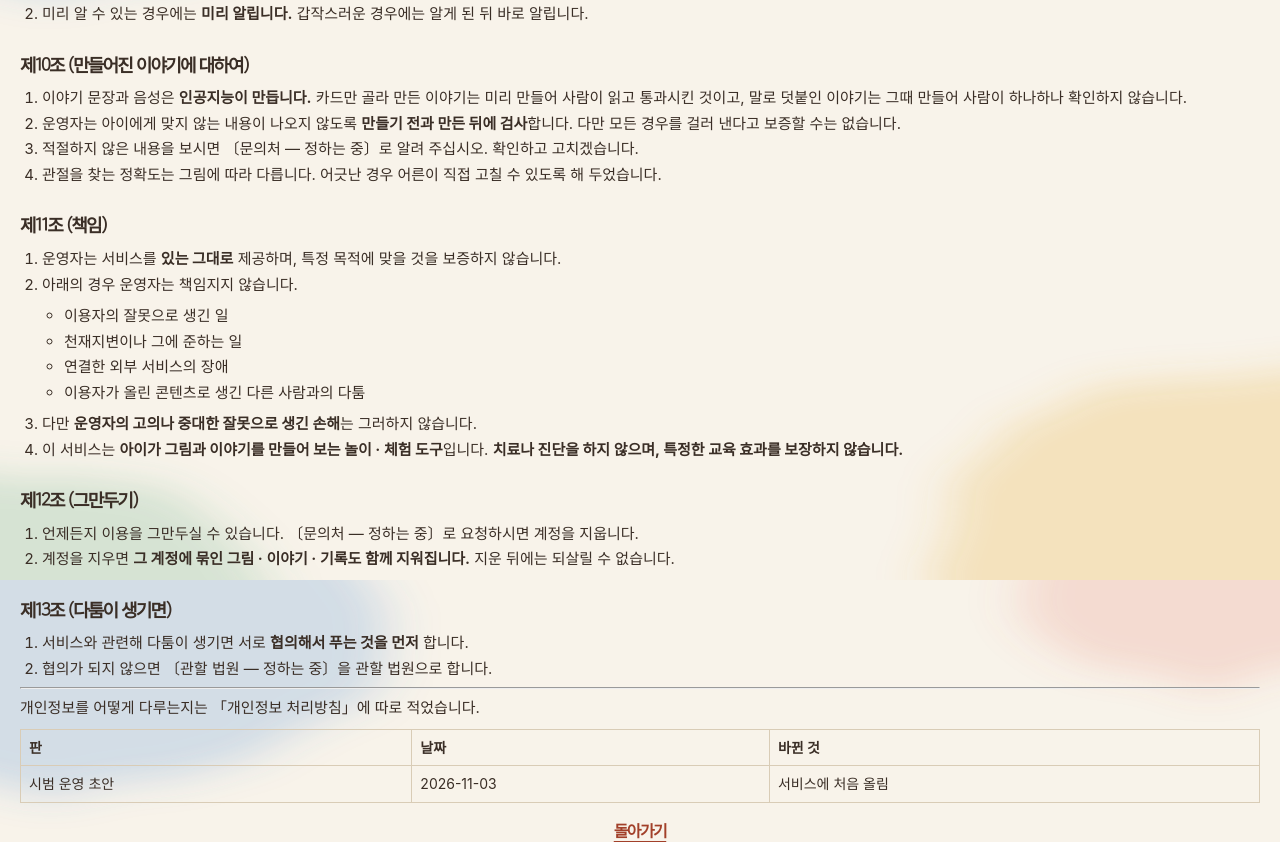
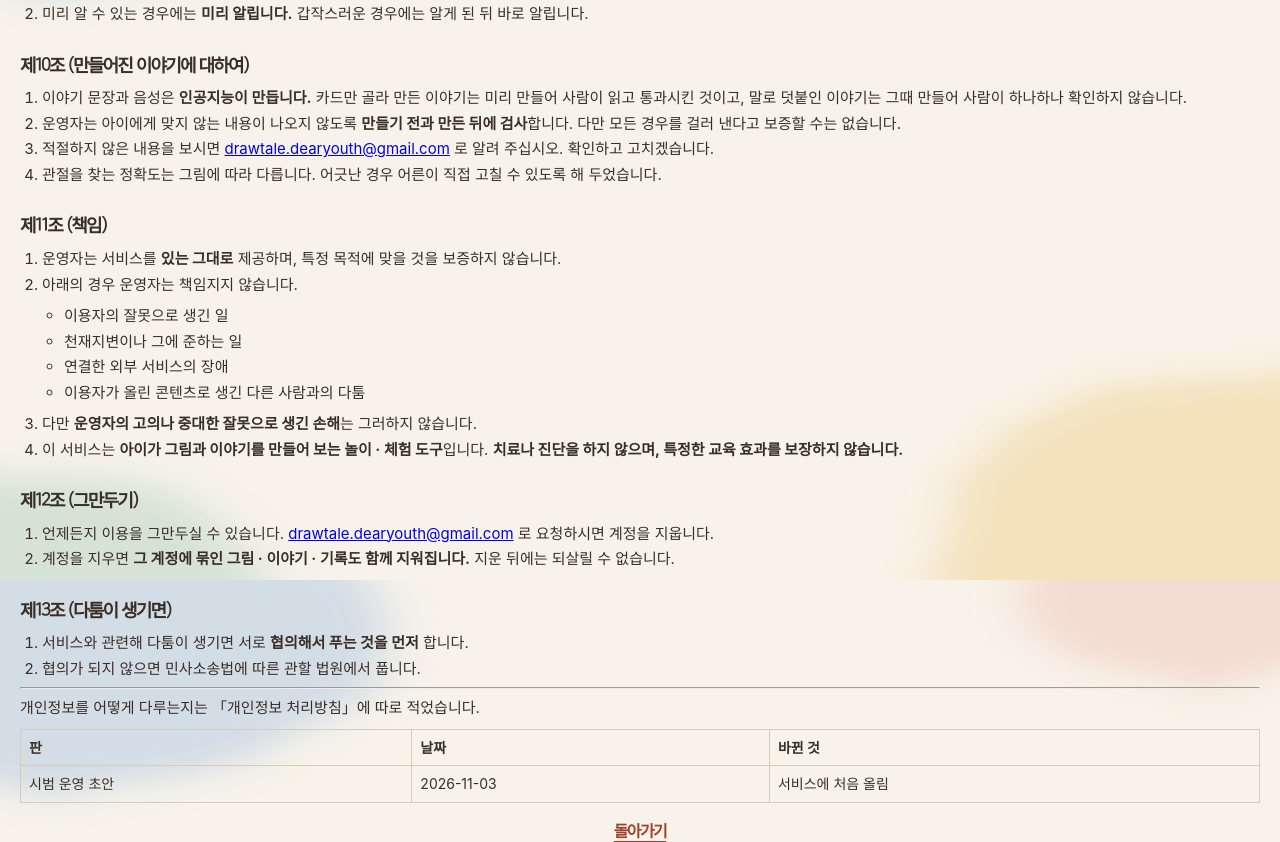
Before and after one commit to seominji58/drawtale-frontend, a React (Vite) app: page /terms in a window 1280 px wide. Shown: the part 1820-2662 px from the top of the page. Built offline with nearby package versions, Linux system fonts and the light colour scheme; no server answers; a web font is replaced by a local one.

Commit message:
약관 · 개인정보 처리방침에 운영 주체 · 보호책임자 · 문의처 채움
DearYouth (DrawTale 팀, 명지전문대학 AI빅데이터학과), 보호책임자 서민지, drawtale.dearyouth@gmail.com

```diff
--- a/src/legal/LegalDoc.tsx
+++ b/src/legal/LegalDoc.tsx
@@ -4,7 +4,7 @@ import privacy from "./privacy.md?raw";
 
 /** 가입할 때 서버에 함께 보내 어느 판에 동의했는지 남긴다 (백엔드 users.consent_version).
  *  terms.md · privacy.md 를 고치면 이 값도 바꾼다. 원본 초안은 pt_docs legal/ 에 있다 */
-export const LEGAL_VERSION = "2026-11-03-draft2";
+export const LEGAL_VERSION = "2026-11-03-draft3";
 
 export type LegalKind = "terms" | "privacy";
 
--- a/src/legal/privacy.md
+++ b/src/legal/privacy.md
@@ -93,7 +93,7 @@
 |---|---|
 | 그림 원본 지우기 | 어른 설정에서 「원본 그림 보관」을 꺼 두면 자동으로 지워집니다 |
 | 보호자 목소리 지우기 | 어른 설정 > 보호자 목소리에서 지웁니다 |
-| 계정과 모든 자료 지우기 | 〔문의처 — 정하는 중〕로 요청하시면 지웁니다 |
+| 계정과 모든 자료 지우기 | drawtale.dearyouth@gmail.com 로 요청하시면 지웁니다 |
 
 지운 자료는 되살릴 수 없습니다. **아이 화면에서는 지울 수 없도록** 해 두었습니다.
 
@@ -118,7 +118,7 @@
 | 동의를 확인하는 방법 | 〔정하는 중〕 |
 
 법정대리인은 아이에 관한 자료의 **열람 · 정정 · 삭제 · 처리정지**를 요구하실 수 있고,
-**동의를 철회**하실 수 있습니다. 〔문의처 — 정하는 중〕로 연락하시면 지체 없이 처리합니다.
+**동의를 철회**하실 수 있습니다. drawtale.dearyouth@gmail.com 로 연락하시면 지체 없이 처리합니다.
 
 ## 10. 생성형 AI 이용 안내
 
@@ -129,9 +129,9 @@
 
 | | |
 |---|---|
-| 개인정보 보호책임자 | 〔정하는 중〕 |
-| 연락처 | 〔정하는 중〕 |
-| 운영 주체 | 〔정하는 중〕 |
+| 개인정보 보호책임자 | 서민지 (팀장) |
+| 연락처 | drawtale.dearyouth@gmail.com |
+| 운영 주체 | DearYouth (DrawTale 팀, 명지전문대학 AI빅데이터학과) |
 
 개인정보 침해에 관해 상담이 필요하시면 아래로도 문의하실 수 있습니다.
 
--- a/src/legal/terms.md
+++ b/src/legal/terms.md
@@ -2,7 +2,7 @@
 
 ## 제1조 (목적)
 
-이 약관은 〔운영 주체 — 정하는 중〕(이하 「운영자」)가 제공하는 **한칸이야기**(이하 「서비스」)를
+이 약관은 DearYouth (DrawTale 팀, 명지전문대학 AI빅데이터학과)(이하 「운영자」)이 제공하는 **한칸이야기**(이하 「서비스」)를
 이용하는 데 필요한 사항을 정합니다.
 
 ## 제2조 (말의 뜻)
@@ -73,7 +73,7 @@
 
 1. 이야기 문장과 음성은 **인공지능이 만듭니다.** 카드만 골라 만든 이야기는 미리 만들어 사람이 읽고 통과시킨 것이고, 말로 덧붙인 이야기는 그때 만들어 사람이 하나하나 확인하지 않습니다.
 2. 운영자는 아이에게 맞지 않는 내용이 나오지 않도록 **만들기 전과 만든 뒤에 검사**합니다. 다만 모든 경우를 걸러 낸다고 보증할 수는 없습니다.
-3. 적절하지 않은 내용을 보시면 〔문의처 — 정하는 중〕로 알려 주십시오. 확인하고 고치겠습니다.
+3. 적절하지 않은 내용을 보시면 drawtale.dearyouth@gmail.com 로 알려 주십시오. 확인하고 고치겠습니다.
 4. 관절을 찾는 정확도는 그림에 따라 다릅니다. 어긋난 경우 어른이 직접 고칠 수 있도록 해 두었습니다.
 
 ## 제11조 (책임)
@@ -89,13 +89,13 @@
 
 ## 제12조 (그만두기)
 
-1. 언제든지 이용을 그만두실 수 있습니다. 〔문의처 — 정하는 중〕로 요청하시면 계정을 지웁니다.
+1. 언제든지 이용을 그만두실 수 있습니다. drawtale.dearyouth@gmail.com 로 요청하시면 계정을 지웁니다.
 2. 계정을 지우면 **그 계정에 묶인 그림 · 이야기 · 기록도 함께 지워집니다.** 지운 뒤에는 되살릴 수 없습니다.
 
 ## 제13조 (다툼이 생기면)
 
 1. 서비스와 관련해 다툼이 생기면 서로 **협의해서 푸는 것을 먼저** 합니다.
-2. 협의가 되지 않으면 〔관할 법원 — 정하는 중〕을 관할 법원으로 합니다.
+2. 협의가 되지 않으면 민사소송법에 따른 관할 법원에서 풉니다.
 
 ---
 
```
